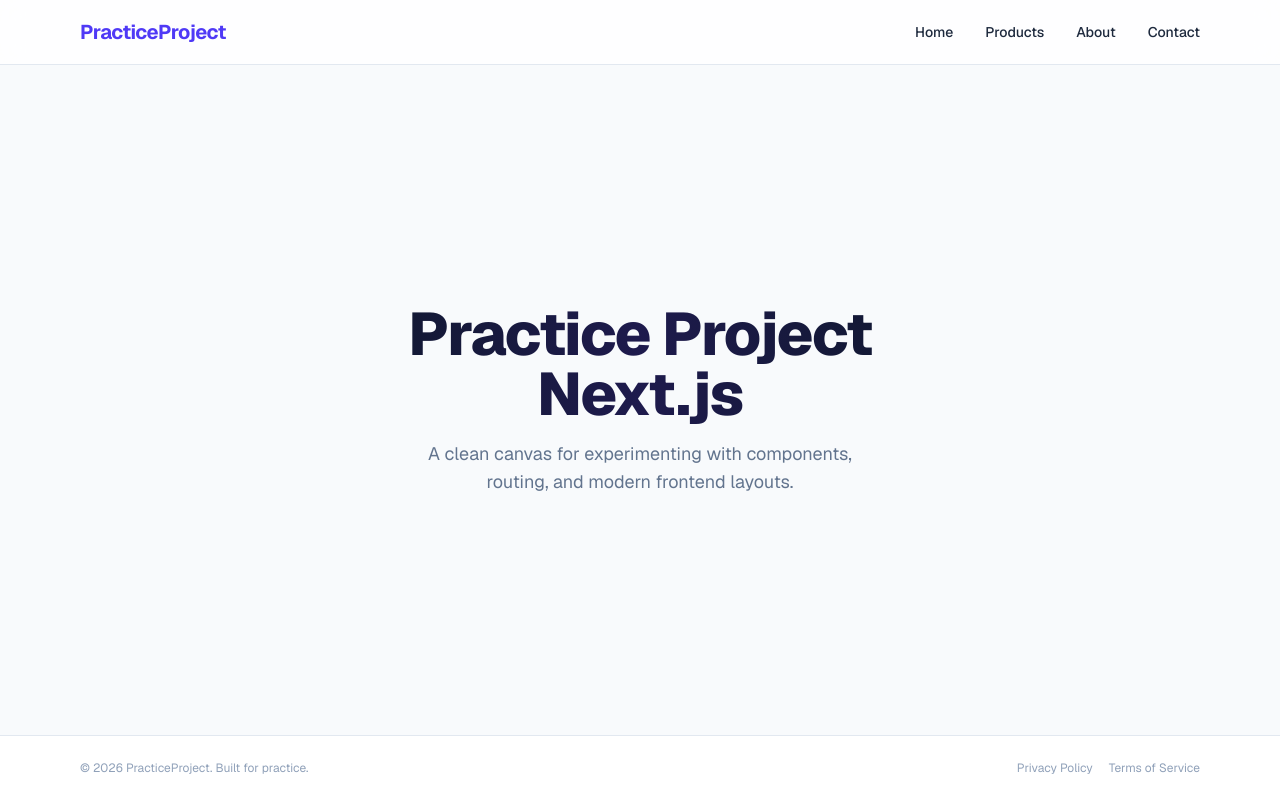
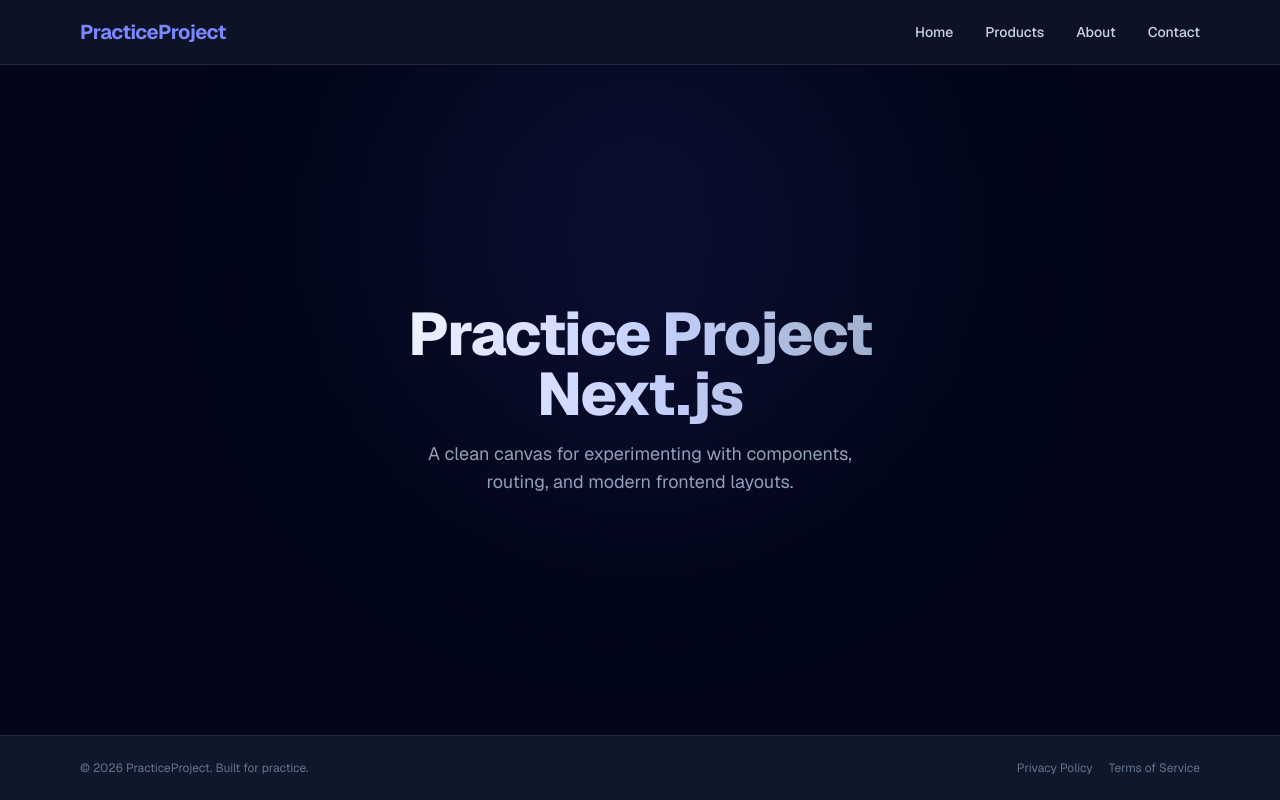
Before and after one commit to bipinjlimbu/Next-JS-Practice-Project, a Next.js app in the folder my-app/: page / in a window 1280 px wide. Built offline with nearby package versions, Linux system fonts and the light colour scheme.

Commit message:
Home Page Customized to Dark Theme

```diff
--- a/my-app/app/page.tsx
+++ b/my-app/app/page.tsx
@@ -2,42 +2,44 @@ import React from 'react';
 
 export default function Home() {
   return (
-    <div className="flex flex-col min-h-screen bg-slate-50 text-slate-800 font-sans">
+    <div className="flex flex-col min-h-screen bg-slate-950 text-slate-100 font-sans">
 
-      <header className="sticky top-0 z-50 bg-white/80 backdrop-blur-md border-b border-slate-200">
+      <header className="sticky top-0 z-50 bg-slate-900/80 backdrop-blur-md border-b border-slate-800">
         <div className="max-w-6xl mx-auto px-4 h-16 flex items-center justify-between">
-          <div className="text-xl font-bold tracking-tight text-indigo-600">
+          <div className="text-xl font-bold tracking-tight text-indigo-400">
             PracticeProject
           </div>
 
           <nav className="flex items-center gap-6 md:gap-8">
-            <a href="#" className="text-sm font-medium hover:text-indigo-600 transition-colors">Home</a>
-            <a href="#" className="text-sm font-medium hover:text-indigo-600 transition-colors">Products</a>
-            <a href="#" className="text-sm font-medium hover:text-indigo-600 transition-colors">About</a>
-            <a href="#" className="text-sm font-medium hover:text-indigo-600 transition-colors">Contact</a>
+            <a href="#" className="text-sm font-medium text-slate-300 hover:text-indigo-400 transition-colors">Home</a>
+            <a href="#" className="text-sm font-medium text-slate-300 hover:text-indigo-400 transition-colors">Products</a>
+            <a href="#" className="text-sm font-medium text-slate-300 hover:text-indigo-400 transition-colors">About</a>
+            <a href="#" className="text-sm font-medium text-slate-300 hover:text-indigo-400 transition-colors">Contact</a>
           </nav>
         </div>
       </header>
 
-      <main className="flex-grow flex items-center justify-center px-4 py-20">
-        <div className="text-center space-y-4 max-w-2xl">
-          <h1 className="text-4xl md:text-6xl font-extrabold tracking-tight bg-gradient-to-r from-slate-900 via-indigo-950 to-slate-900 bg-clip-text text-transparent">
+      <main className="flex-grow flex items-center justify-center px-4 py-20 relative overflow-hidden">
+        <div className="absolute top-1/4 left-1/2 -translate-x-1/2 -translate-y-1/2 w-[500px] h-[500px] bg-indigo-500/10 blur-[120px] rounded-full pointer-events-none" />
+
+        <div className="text-center space-y-4 max-w-2xl relative z-10">
+          <h1 className="text-4xl md:text-6xl font-extrabold tracking-tight bg-gradient-to-r from-white via-indigo-200 to-slate-400 bg-clip-text text-transparent">
             Practice Project Next.js
           </h1>
-          <p className="text-slate-500 text-base md:text-lg max-w-md mx-auto">
+          <p className="text-slate-400 text-base md:text-lg max-w-md mx-auto">
             A clean canvas for experimenting with components, routing, and modern frontend layouts.
           </p>
         </div>
       </main>
 
-      <footer className="bg-white border-t border-slate-200">
+      <footer className="bg-slate-900 border-t border-slate-800">
         <div className="max-w-6xl mx-auto px-4 py-6 flex flex-col sm:flex-row items-center justify-between gap-4">
-          <p className="text-xs text-slate-400">
+          <p className="text-xs text-slate-500">
             &copy; {new Date().getFullYear()} PracticeProject. Built for practice.
           </p>
-          <div className="flex gap-4 text-xs text-slate-400">
-            <a href="#" className="hover:underline">Privacy Policy</a>
-            <a href="#" className="hover:underline">Terms of Service</a>
+          <div className="flex gap-4 text-xs text-slate-500">
+            <a href="#" className="hover:underline hover:text-slate-400 transition-colors">Privacy Policy</a>
+            <a href="#" className="hover:underline hover:text-slate-400 transition-colors">Terms of Service</a>
           </div>
         </div>
       </footer>
```
